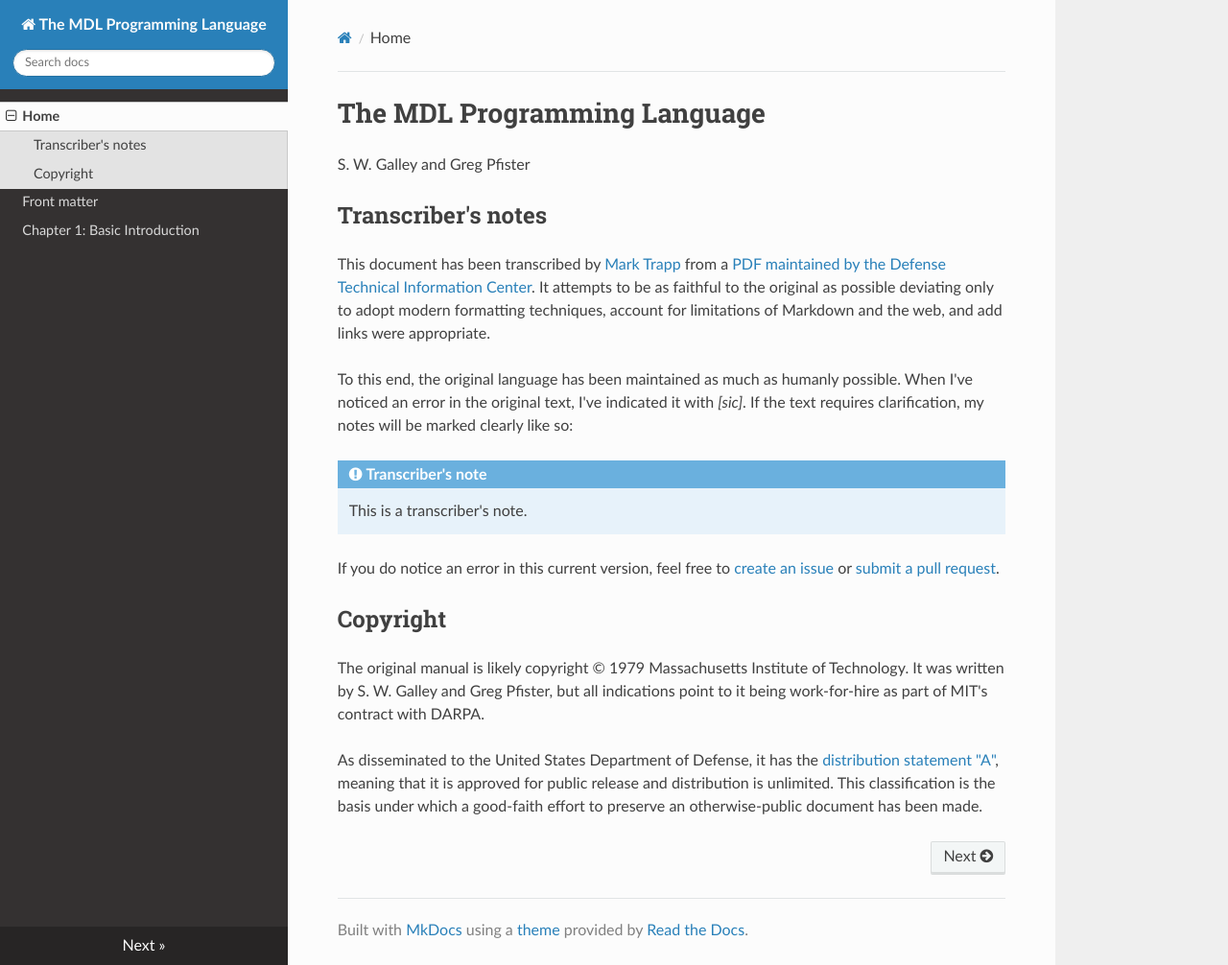
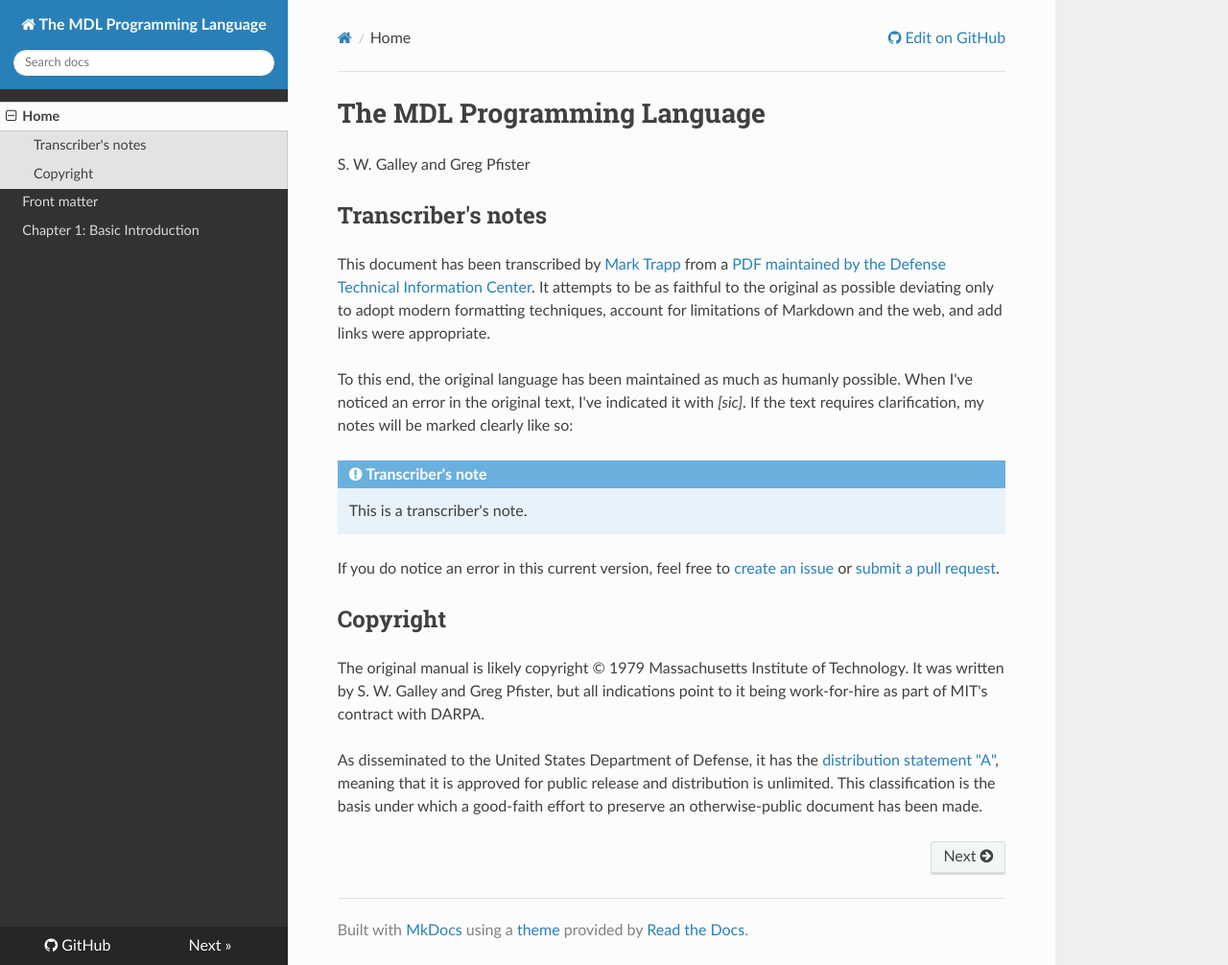
Before and after one commit to taradinoc/mdl-docs, an MkDocs documentation site: the page built from docs/index.markdown, in a window 1280 px wide and 1006 px high. Shown: the whole window at 96% size. Built offline with MkDocs 1.6.1, drawn with Linux system fonts in a browser that asks for light colours; nearby versions of some CDN libraries; old or Windows-style settings are respelled for this version of MkDocs; some of the changed lines change nothing that is shown.

Commit message:
Add repo URL.

```diff
--- a/mkdocs.yml
+++ b/mkdocs.yml
@@ -1,4 +1,6 @@
 site_name: The MDL Programming Language
+repo_url: https://github.com/itafroma/mdl-docs/
+
 theme: readthedocs
 
 markdown_extensions:
```
